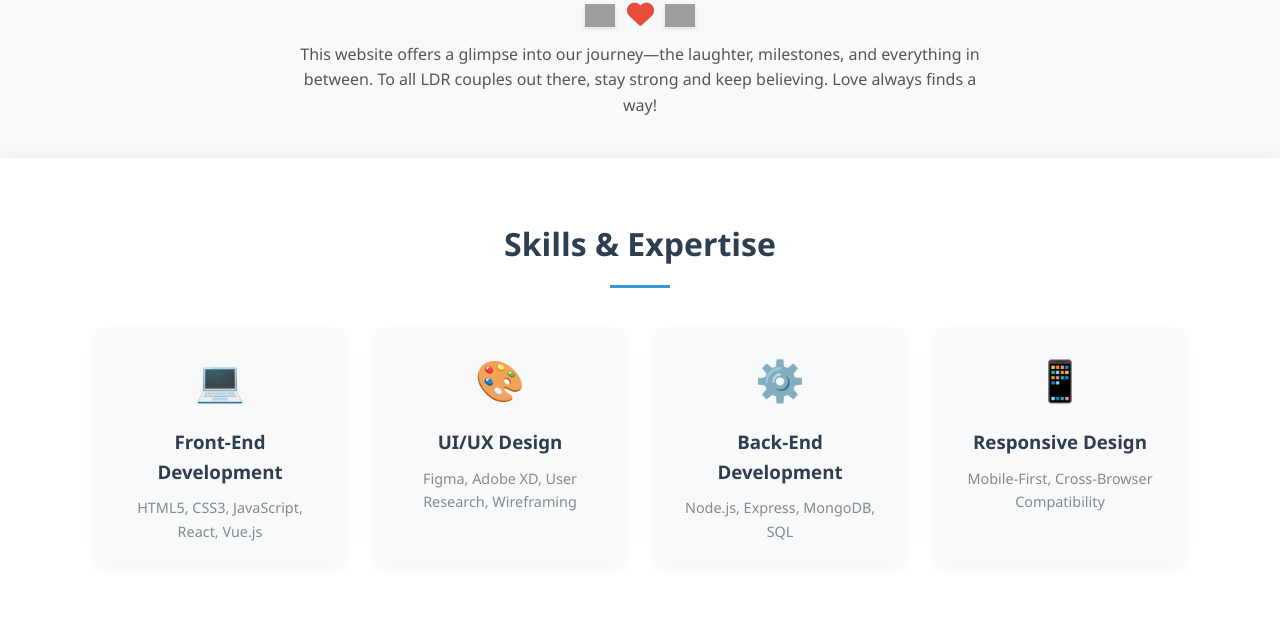
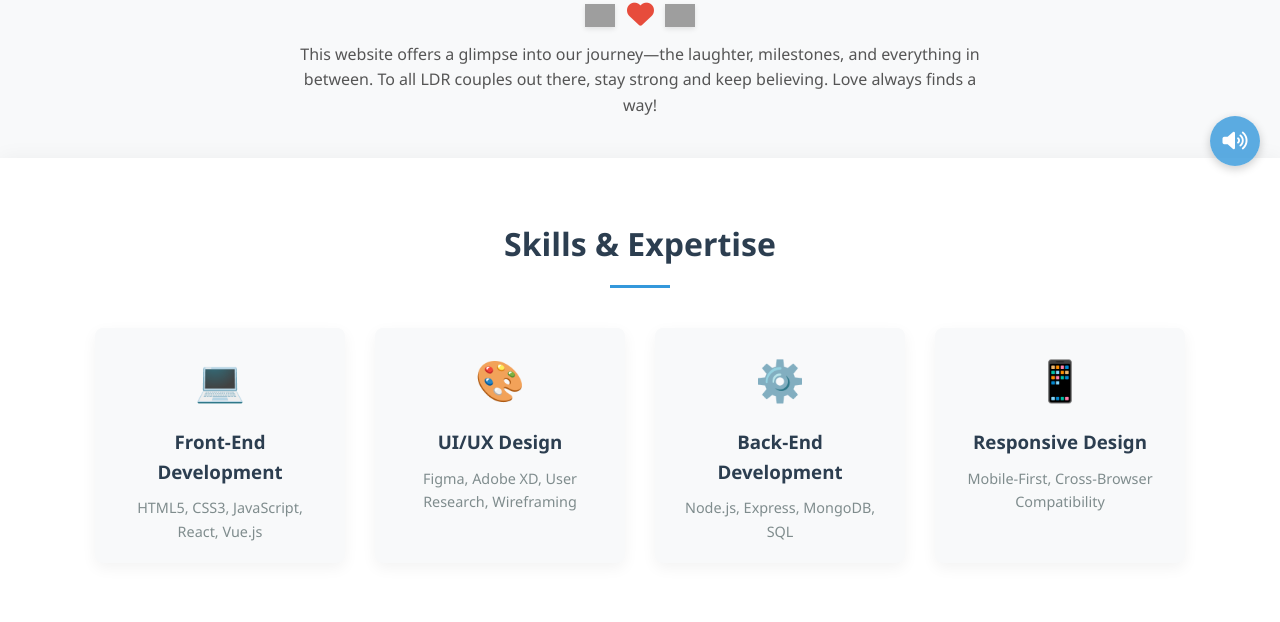
Before and after one commit to pjjj23/wadeyandmeeshy, a Django app: page / in a window 1280 px wide. Shown: the part 614-1236 px from the top of the page. Run offline with Django 5.2, Linux system fonts and the light colour scheme; some libraries are stand-ins or nearby versions; grey boxes are pictures that could not be loaded.

Commit message:
adding background music and editing details

```diff
--- a/myapp/templates/index.html
+++ b/myapp/templates/index.html
@@ -559,6 +559,35 @@
         opacity: 0;
       }
     }
+
+    /* Music Control */
+    .music-control {
+            position: fixed;
+            bottom: 20px;
+            right: 20px;
+            z-index: 10;
+            background-color: rgba(52, 152, 219, 0.8);
+            color: white;
+            border-radius: 50%;
+            width: 50px;
+            height: 50px;
+            display: flex;
+            align-items: center;
+            justify-content: center;
+            cursor: pointer;
+            box-shadow: 0 3px 10px rgba(0, 0, 0, 0.2);
+            transition: all 0.3s;
+        }
+
+        .music-control:hover {
+            transform: scale(1.1);
+            background-color: rgba(52, 152, 219, 1);
+        }
+
+        .music-control i {
+            font-size: 20px;
+        }
+
     </style>
     <link rel="stylesheet" href="https://cdnjs.cloudflare.com/ajax/libs/font-awesome/6.0.0/css/all.min.css">
 </head>
@@ -566,9 +595,15 @@
     <button class="flower-rain-sticky-button">✿ Flower Rain</button>
     <!-- Background Audio Element -->
     <audio id="background-music" loop>
-        <source src="https://cdnjs.cloudflare.com/ajax/libs/ion-sound/3.0.7/sounds/button_click.mp3" type="audio/mpeg">
+        <source src="https://firebasestorage.googleapis.com/v0/b/ctuacaccreditedboardinghouse.appspot.com/o/AlayTrabaho%2FPALAGI%20-%20TJxKZ%20%20LIVE%20SESSIONS.mp3?alt=media&token=934960aa-7a6d-41bd-b0b4-3605df4c0e81" type="audio/mpeg">
         Your browser does not support the audio element.
     </audio>
+
+     <!-- Music Control Button -->
+     <div class="music-control" id="music-toggle">
+        <i class="fas fa-volume-up" id="music-icon"></i>
+    </div>
+
 
     <!-- Cover Photo Section -->
     <section class="cover-section">
@@ -733,6 +768,40 @@
             const dots = Array.from(dotsNav.children);
 
             const slideWidth = slides[0].getBoundingClientRect().width;
+
+             // Music functionality
+             const music = document.getElementById('background-music');
+            const musicToggle = document.getElementById('music-toggle');
+            const musicIcon = document.getElementById('music-icon');
+            let isMusicPlaying = false;
+
+            // Auto play music when page loads (with user interaction required)
+            document.body.addEventListener('click', function() {
+                if (!isMusicPlaying) {
+                    music.play().then(() => {
+                        isMusicPlaying = true;
+                        musicIcon.className = 'fas fa-volume-up';
+                    }).catch(error => {
+                        console.log("Audio play failed: ", error);
+                    });
+                }
+            }, { once: true });
+
+            // Toggle music on/off
+            musicToggle.addEventListener('click', function() {
+                if (isMusicPlaying) {
+                    music.pause();
+                    musicIcon.className = 'fas fa-volume-mute';
+                    isMusicPlaying = false;
+                } else {
+                    music.play().then(() => {
+                        musicIcon.className = 'fas fa-volume-up';
+                        isMusicPlaying = true;
+                    }).catch(error => {
+                        console.log("Audio play failed: ", error);
+                    });
+                }
+            });
 
             // Arrange slides next to each other
             slides.forEach((slide, index) => {
```
